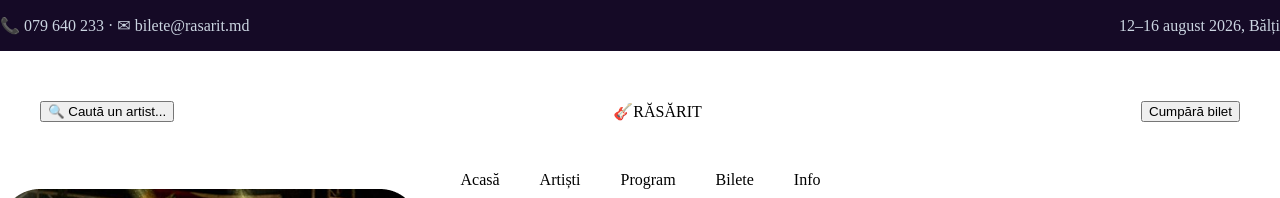
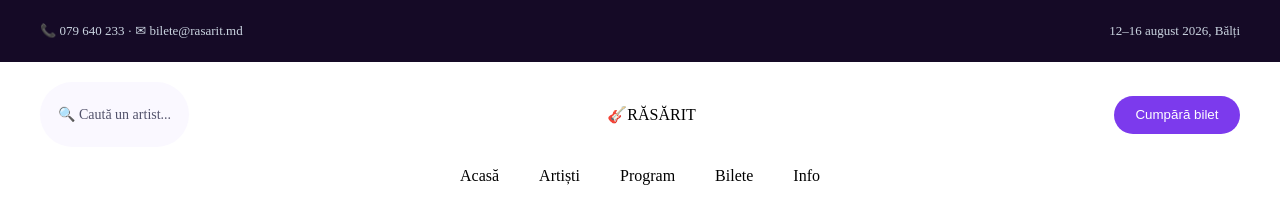
Before and after one commit to iliastrelets/figma-site-ep, a plain HTML site: page index.html in a window 1280 px wide. Shown: the top 198 px of the page. Drawn offline with Linux system fonts and the light colour scheme.

Commit message:
почти закончил header

```diff
--- a/index.css
+++ b/index.css
@@ -12,30 +12,57 @@ header  {
 }
 #header_menu1 {
     margin: 0;
-    padding: 0;
+    padding: 10px 40px;
     display: flex;
     align-items: center;
     justify-content: space-between;
     background-color: #150A26;
-    width: 960;
-    height: 36;
     color: #CBD5E1;
+    font-size: 13px;
 }
 #header_menu2 {
     margin: 0;
-    padding: 0 40px 0 40px;
+    padding: 20px 40px;
     display: flex;
     align-items: center;
     justify-content: space-between;
-    height: 120px;
+    gap: 40px;
 }
 #header ul {
     margin: 0;
-    padding: 0 297px 0 298px;
+    padding: 0 0 16px 0;
     display: flex;
     align-items: center;
     justify-content: center;
     list-style: none;
     gap: 40px;
-    width: auto;
 }
+#header ul li{
+    cursor: pointer;
+}
+#header_menu2 button {
+    background-color: #7C3AED;
+    border: none;
+    width: 126px;
+    height: 38px;
+    border-radius: 54px;
+    color: white;
+    font-size: 600;
+    cursor: poiner;
+}
+#search_box {
+    display: flex;
+    align-items: center;
+    gap: 8px;
+    background-color: #FAF8FF;
+    border: 1px colid #e7e3f2;
+    border-radius: 999px;
+    padding: 10px 18px;
+    color: #52526b;
+    font-size: 14px;
+}
+#logo   {
+    font-size: 22px;
+    font-weight: bold;
+    margin: 0;
+}
--- a/index.html
+++ b/index.html
@@ -16,7 +16,9 @@
                 <p>12–16 august 2026, Bălți</p>
             </div>
             <div id="header_menu2">
-                <button>🔍 Caută un artist...</button>
+                <div id="search_box">
+                <p>🔍 Caută un artist...</p>
+                </div>
                 <p>🎸RĂSĂRIT</p>
                 <button>Cumpără bilet</button>
             </div>
@@ -30,7 +32,7 @@
         </nav>
     </header>
     <main>
-        <section>
+        <section >
             <img src="./img/Imagine hero.png" alt="hero_img">
             <div>
                 <p>-30%<br>doar în mai</p>
```
Also changed, not shown: img/Vector.png (added).
